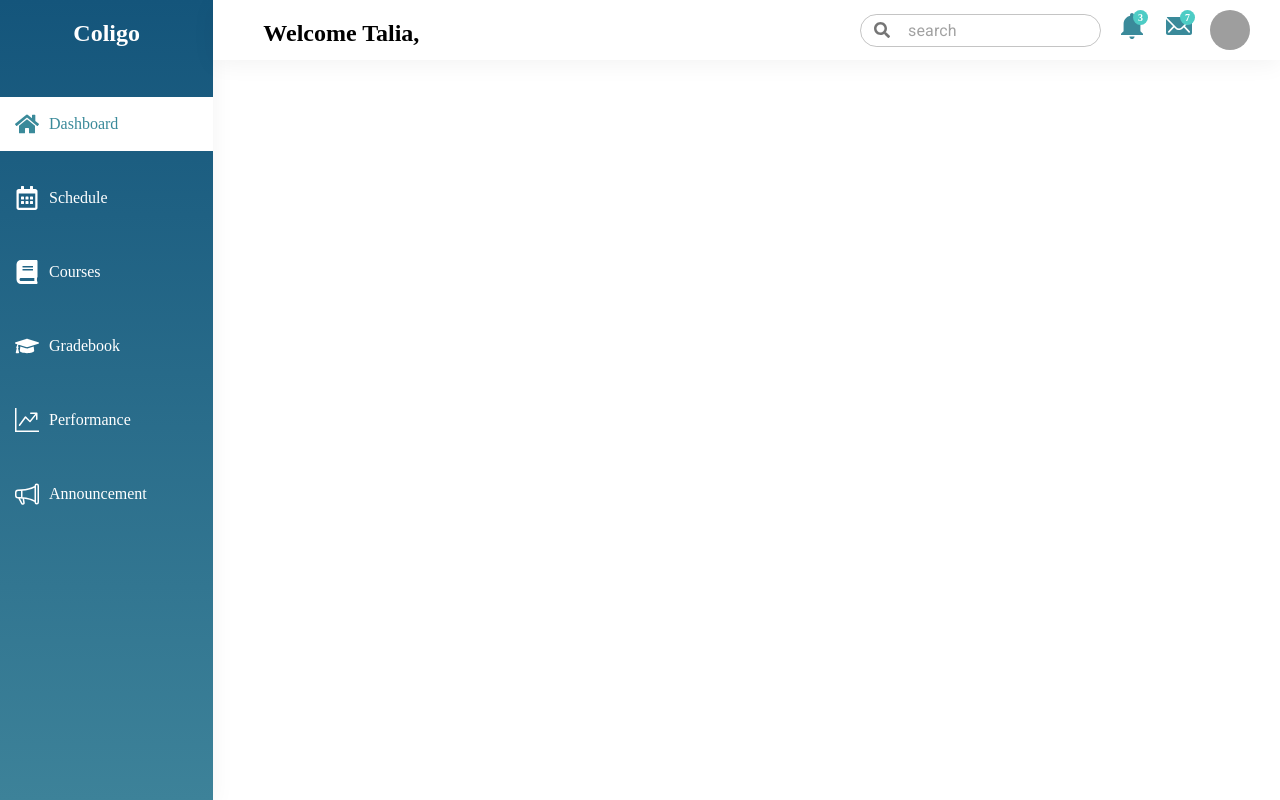
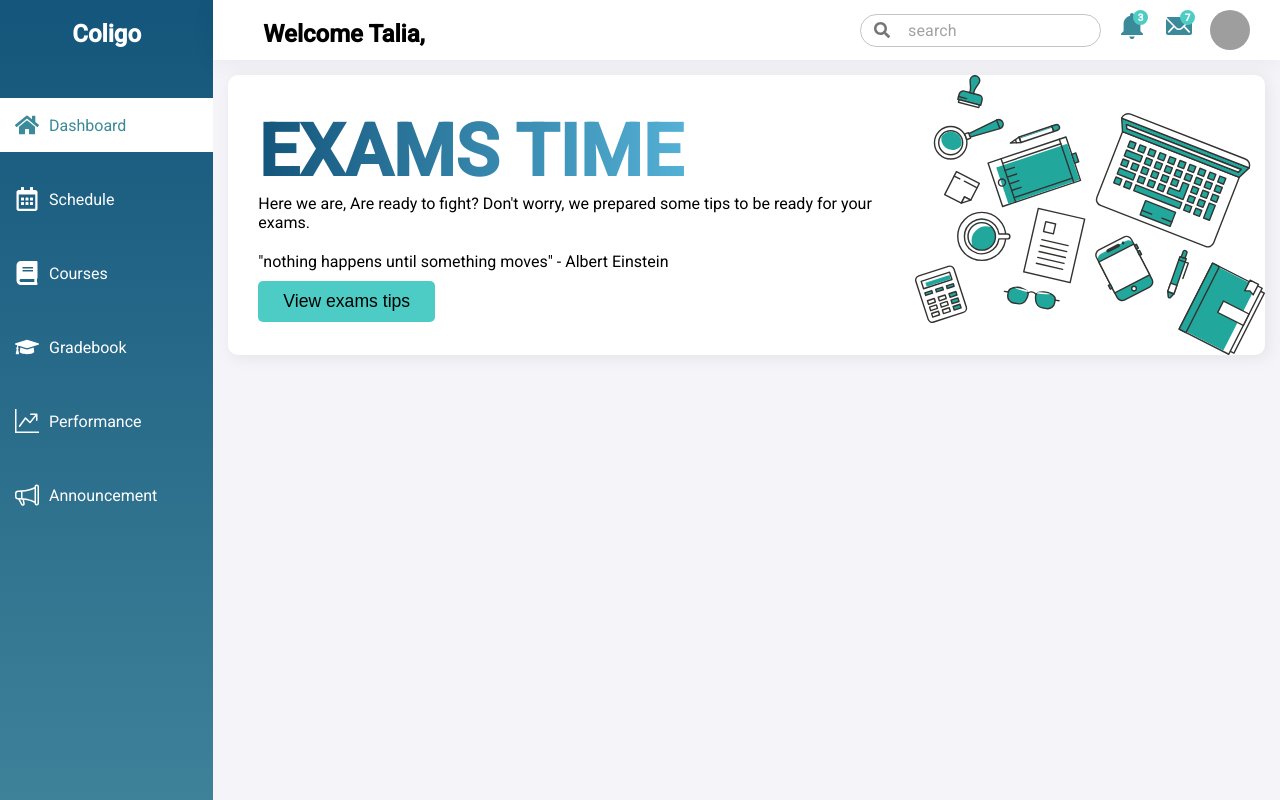
Before and after one commit to mohamedkhaled4053/task-front, a React (Create React App) app: page / in a window 1280 px wide. Built offline with nearby package versions, Linux system fonts and the light colour scheme; grey boxes are pictures that could not be loaded.

Commit message:
setup header

```diff
--- a/src/App.scss
+++ b/src/App.scss
@@ -9,3 +9,7 @@
 :root {
   --main-color: #4dccc5;
 }
+
+body {
+  font-family: "Roboto";
+}
--- a/src/pages/Dashboard/Main/Main.tsx
+++ b/src/pages/Dashboard/Main/Main.tsx
@@ -1,10 +1,30 @@
 import React from "react";
 import { Navbar } from "../../../components/Navbar/Navbar";
+import headerImg from "../../../assets/desktop.svg";
+import "./style.scss";
 
 export const Main = () => {
   return (
     <div className="main">
       <Navbar />
+      <div className="content">
+        <div className="header">
+          <div className="text">
+            <h2>exams time</h2>
+            <p>
+              Here we are, Are ready to fight? Don't worry, we prepared some
+              tips to be ready for your exams.
+            </p>
+            <p className="quote">
+              "nothing happens until something moves" - Albert Einstein
+            </p>
+            <button className="view-tips">View exams tips</button>
+          </div>
+          <div className="header-img">
+            <img src={headerImg} alt="header" />
+          </div>
+        </div>
+      </div>
     </div>
   );
 };
--- /dev/null
+++ b/src/pages/Dashboard/Main/style.scss
@@ -0,0 +1,41 @@
+.main {
+  .content {
+    padding: 15px;
+    .header {
+      display: flex;
+      background: white;
+      border-radius: 10px;
+      overflow: hidden;
+      align-items: center;
+      height: 280px;
+      box-shadow: 3px 3px 14px 0 hsla(0, 0%, 75%, 0.3);
+      .text {
+        flex: 1.5;
+        padding: 30px;
+        h2 {
+          font-size: 72px;
+          background: linear-gradient(90deg, #14557b, #72dbff);
+          background-clip: text;
+          -webkit-background-clip: text;
+          -webkit-text-fill-color: transparent;
+          text-transform: uppercase;
+        }
+        .quote {
+          margin: 20px 0 10px;
+        }
+        .view-tips {
+          padding: 10px 25px;
+          border-radius: 5px;
+          font-size: 1.1rem;
+          background-color: var(--main-color);
+        }
+      }
+      .header-img {
+        height: 100%;
+        img {
+          height: 100%;
+        }
+      }
+    }
+  }
+}
--- a/src/pages/Dashboard/style.scss
+++ b/src/pages/Dashboard/style.scss
@@ -6,5 +6,6 @@
   .dashboard-page {
     flex: 5;
     min-height: 100vh;
+    background-color: #f5f4f9;
   }
 }
--- /dev/null
+++ b/src/react-app-env.d.ts
@@ -0,0 +1 @@
+/// <reference types="react-scripts" />
```
